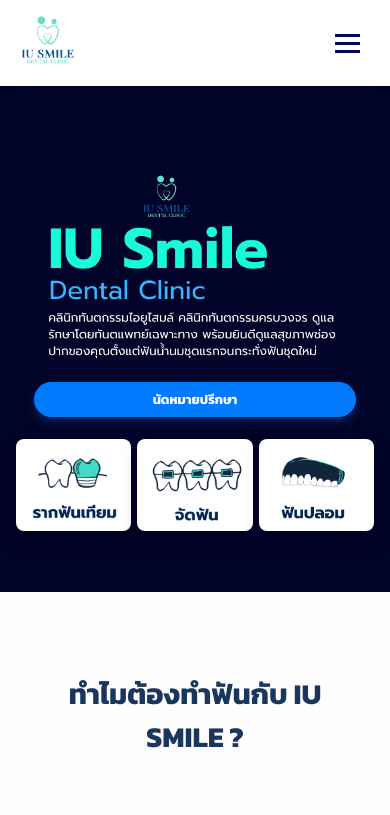
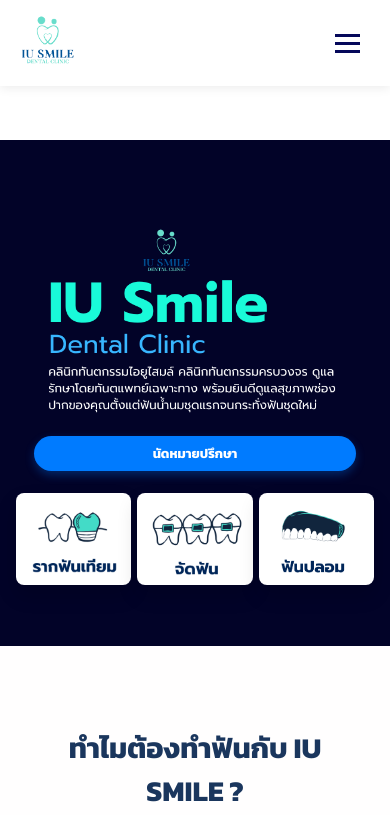
Before and after one commit to Smart-elegant/iusmile-dental, a plain HTML site: page index.html in a window 390 px wide. Shown: the top 815 px of the page. Drawn offline with Linux system fonts and the light colour scheme.

Commit message:
Add files via upload

```diff
--- a/css/style.css
+++ b/css/style.css
@@ -1045,6 +1045,7 @@
      body {
          overflow-x: hidden !important;
          max-width: 100% !important;
+         padding-top: 70px !important;
      }
 
      header {
@@ -1052,6 +1053,14 @@
          justify-content: space-between !important;
          align-items: center !important;
          padding: 15px 20px !important;
+         position: fixed !important;
+         top: 0 !important;
+         left: 0 !important;
+         width: 100% !important;
+         z-index: 9999 !important;
+         background-color: #ffffff !important;
+         box-shadow: 0 2px 10px rgba(0, 0, 0, 0.08) !important;
+         box-sizing: border-box;
      }
 
      .menu-toggle {
@@ -1079,6 +1088,11 @@
          display: flex !important;
      }
 
+     .nav-list {
+         max-height: 85vh !important;
+         overflow-y: auto !important;
+     }
+
      nav ul {
          display: none;
      }
@@ -1115,6 +1129,15 @@
          display: none !important;
      }
 
+     .cta-booking-btn {
+         margin-left: 0 !important;
+         margin-top: 6px !important;
+         font-size: 13px !important;
+         padding: 8px 18px !important;
+         width: 90%;
+         text-align: center;
+     }
+
      .hero-cards-group {
          width: 100%;
          display: grid;
@@ -1128,15 +1151,6 @@
          width: 100% !important;
          height: auto;
          border-radius: 8px;
-     }
-
-     .cta-booking-btn {
-         margin-left: 0 !important;
-         margin-top: 6px !important;
-         font-size: 13px !important;
-         padding: 8px 18px !important;
-         width: 90%;
-         text-align: center;
      }
 
      .function-section {
```
Lines whose indentation alone changed are shown as unchanged.
